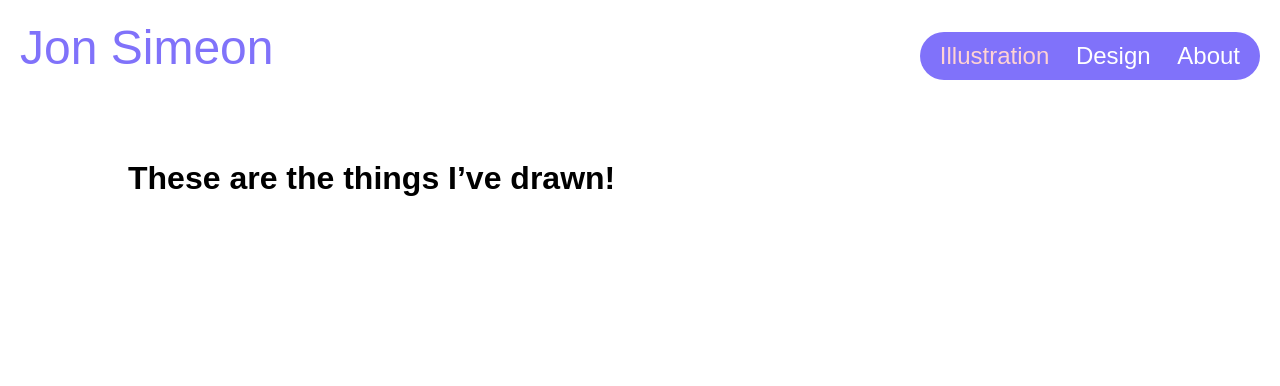
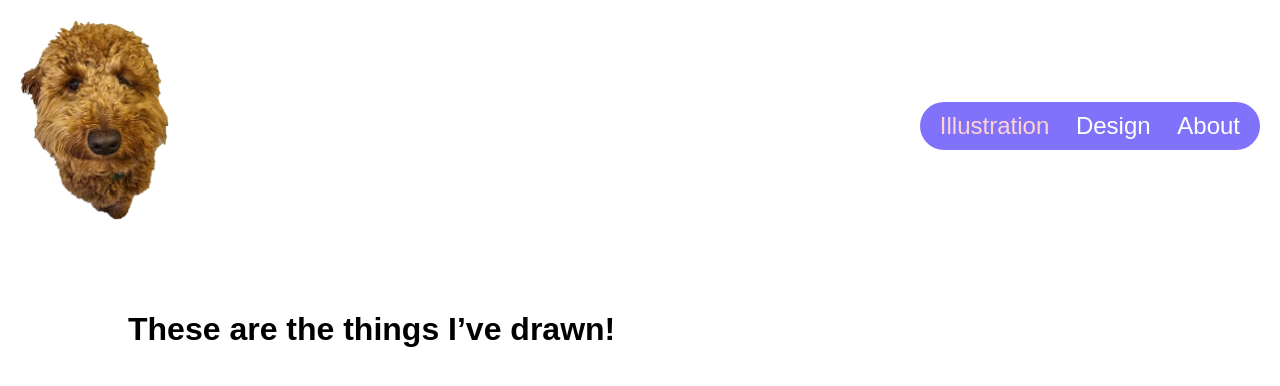
Before and after one commit to GianniBuoni/giannibuoni.github.io, a Jekyll site: the page built from index.md, in a window 1280 px wide. Shown: the top 386 px of the page. Built offline with Jekyll 4.4.1, drawn with Linux system fonts in a browser that asks for light colours; some web fonts are replaced.

Commit message:
Changed logo. Todo:add collections.

```diff
--- /dev/null
+++ b/_includes/logo.md
@@ -0,0 +1 @@
+[![Noodle is a doodle!](/assets/images/logo.png "Jon Simeon")](/)
--- a/_includes/navigation.html
+++ b/_includes/navigation.html
@@ -1,6 +1,7 @@
 <div class="header">
     <span class="logo">
-        <a href="/">Jon Simeon</a>
+        {% capture logo %}{% include logo.md %}{% endcapture %}
+        {{ logo | markdownify }}
     </span>
 
     <nav>
--- a/_sass/main.scss
+++ b/_sass/main.scss
@@ -1,12 +1,15 @@
 .header{
     display: flex;
-    align-items: baseline;
+    align-items: center;
     justify-content:space-between;
     padding: $spacer;
 }
 
 .logo{
     width: fit-content;
+    img{
+        height: $spacer*10;
+    }
     a{
         font-family: $display-font;
         font-size: 300%;
--- a/_sass/variables.scss
+++ b/_sass/variables.scss
@@ -1,3 +1,5 @@
+@use 'sass:math';
+
 // Fonts
 $display-font: "Tilt Warp", sans-serif;
 
@@ -16,5 +18,5 @@ $link-color: rgb(250, 128, 114);
 
 //Spacing
 $spacer: 20px;
-$spacer-half: $spacer / 2;
+$spacer-half: math.div($spacer, 2);
 $spacer-3x: $spacer * 3;
```
Also changed, not shown: assets/images/logo.png (added).
